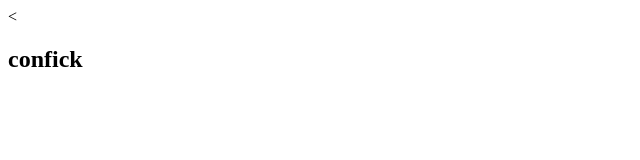
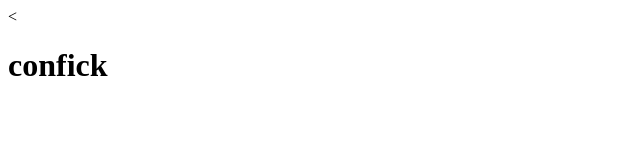
Before and after one commit to nhlong1710/first-github, a plain HTML site: page index.html in a window 1280 px wide. Shown: the whole page, without its empty margins (0-640 px from the left). Drawn offline with Linux system fonts and the light colour scheme.

Commit message:
conflick

```diff
--- a/index.html
+++ b/index.html
@@ -5,6 +5,6 @@
     <title></title>
   </head>
   <body>
-    <h2> confick </h2>
+    <h1> confick </h1>
   </body>
 </html>
```
